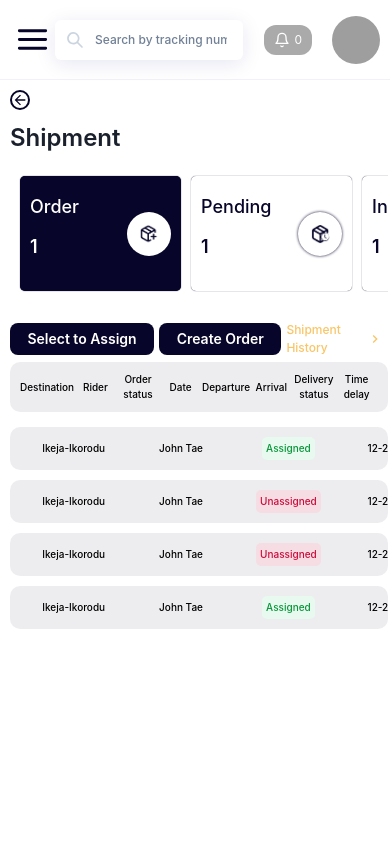
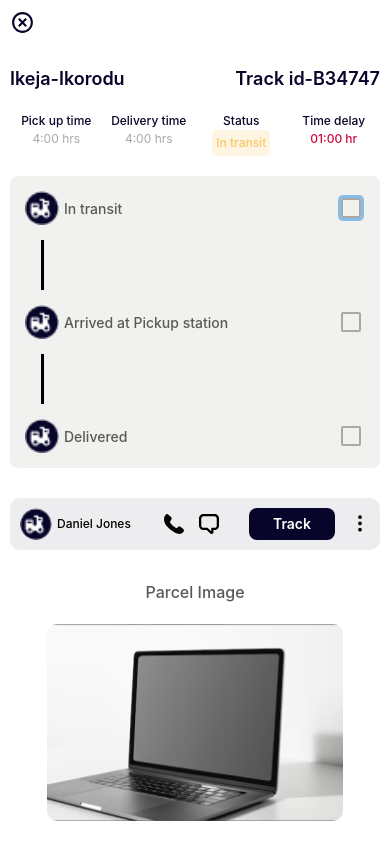
Before and after one commit to Tosin-Mayowa/sendrail, a React (Create React App) app: page /shipment in a window 390 px wide. Both pictures are taken after a click on the element 198 px from the left and 448 px from the top of the page. Built offline with nearby package versions, Linux system fonts and the light colour scheme; grey boxes are pictures that could not be loaded.

Commit message:
Added responsiveness for orders drawer

```diff
--- a/src/Component/Dashboard/DashboardLayout.tsx
+++ b/src/Component/Dashboard/DashboardLayout.tsx
@@ -35,7 +35,7 @@ function DashboardLayout({ children }: { children: JSX.Element }): JSX.Element {
     return (
         <Tabs index={tabIndex} onChange={handleTabChange}>
             <Grid
-                gridTemplateColumns={isSmallerScreen ? "100%" : "19% 81%"}
+                gridTemplateColumns={isSmallerScreen ? "100%" : "18% 82%"}
             >
                 {
                     !isSmallerScreen &&
--- a/src/Component/Dashboard/Shipment/ShipmentOverview/TableDrawer.tsx
+++ b/src/Component/Dashboard/Shipment/ShipmentOverview/TableDrawer.tsx
@@ -1,9 +1,10 @@
-import { Avatar, Box, Checkbox, Drawer, DrawerContent, DrawerOverlay, Flex, Grid, Text, useMediaQuery } from '@chakra-ui/react'
+import { Avatar, background, Box, Checkbox, Drawer, DrawerContent, DrawerOverlay, Flex, Grid, Tab, TabList, TabPanel, TabPanels, Tabs, Text, useMediaQuery } from '@chakra-ui/react'
 import React from 'react'
 import { RiCloseCircleLine } from 'react-icons/ri'
 import DeliveryStatus from './DeliveryStatus'
 import Bike from '../../../../Asset/Logos/Onboarding/bike.png'
 import v_line from '../../../../Asset/Logos/Onboarding/v-line.png'
+import pc from '../../../../Asset/pc.png'
 import CustomCheckbox from '../../../shared/CustomCheckbox'
 import CustomButton from '../../../shared/CustomButton'
 import { GoKebabVertical } from 'react-icons/go'
@@ -17,25 +18,42 @@ interface Props {
 const TableDrawer = ({ onClose, isOpen, details }: Props): JSX.Element => {
     const [isSmallerScreen] = useMediaQuery("(max-width: 860px)");
     const [isSmallerThan480] = useMediaQuery("(max-width: 480px)");
+    const tabs: string[] = ["Delivery 1", "Delivery 2", "Delivery 3", "Delivery 4", "Delivery 5",]
 
     return (
         <Drawer placement="right" onClose={onClose} isOpen={isOpen} size="md">
             <DrawerOverlay />
-            <DrawerContent color='#070529' padding="20px 30px">
-                <RiCloseCircleLine size="25" onClick={onClose} cursor="pointer" />
-                <Grid placeItems="center" rowGap="20px" my="30px">
-                    <Flex fontSize="24px" fontWeight="600" w="80%" justifyContent="space-between">
+            <DrawerContent
+                maxW={{ base: "100%", md: "38%" }}
+                width="100%"
+                color='#070529'
+                padding={{ base: "10px", lg: "20px 40px" }}
+                overflowY="scroll"
+                className='drawer-content'
+            >
+                <Box w="100%">
+                    <RiCloseCircleLine size="25" onClick={onClose} cursor="pointer" />
+                </Box>
+                <Flex
+                    w="100%"
+                    flexDirection="column"
+                    rowGap="20px"
+                    my="30px"
+                    width="100%"
+                    justifyContent="center"
+                    alignItems="center"
+                >
+                    <Flex fontSize={{ base: '18px', lg: '24px' }} fontWeight="600" w={{ base: "100%", md: "80%" }} justifyContent="space-between" >
                         <Text>{details?.destination}</Text>
                         <Text>Track id-B34747</Text>
                     </Flex>
                     <Grid
-                        w="80%"
+                        w={{ base: "100%", md: "80%" }}
                         gridTemplateColumns="repeat(4, 1fr)"
                         placeItems="center"
                         alignItems="flex-start"
-                        // justifyContent="space-between"
                         textAlign="center"
-                        fontSize="14px"
+                        fontSize={{ md: "14px", base: "12px" }}
                         fontWeight="500"
                     >
                         <Box>
@@ -56,17 +74,19 @@ const TableDrawer = ({ onClose, isOpen, details }: Props): JSX.Element => {
                         </Box>
                     </Grid>
                     <Grid
+                        w="100%"
                         background="#F1F1F0"
-                        padding="20px"
-                        w="100%"
+                        padding={{ md: "20px", base: "15px" }}
                         borderRadius="8px"
                         color="#595956"
                         rowGap="15px"
+                        fontWeight="500"
+                        fontSize={{ md: "16px", base: "14px" }}
                     >
                         <Grid
                             gridTemplateColumns="10% 80% 10%"
                             alignItems="center"
-                            gap="15px"
+                            gap={{ md: "15px", base: "5px" }}
                         >
                             <Box
                                 bgImage={`url(${Bike})`}
@@ -75,10 +95,7 @@ const TableDrawer = ({ onClose, isOpen, details }: Props): JSX.Element => {
                                     aspectRatio: "1/1"
                                 }}
                             />
-                            <Text
-                                fontWeight="500"
-                                fontSize="16px"
-                            >In transit</Text>
+                            <Text>In transit</Text>
                             <CustomCheckbox />
                         </Grid>
                         <Grid gridTemplateColumns="10% 90%" placeItems="center">
@@ -91,7 +108,7 @@ const TableDrawer = ({ onClose, isOpen, details }: Props): JSX.Element => {
                         <Grid
                             gridTemplateColumns="10% 80% 10%"
                             alignItems="center"
-                            gap="15px"
+                            gap={{ md: "15px", base: "5px" }}
                         >
                             <Box
                                 bgImage={`url(${Bike})`}
@@ -100,10 +117,7 @@ const TableDrawer = ({ onClose, isOpen, details }: Props): JSX.Element => {
                                     aspectRatio: "1/1"
                                 }}
                             />
-                            <Text
-                                fontWeight="500"
-                                fontSize="16px"
-                            >Arrived at Pickup station</Text>
+                            <Text>Arrived at Pickup station</Text>
                             <CustomCheckbox />
                         </Grid>
                         <Grid gridTemplateColumns="10% 90%" placeItems="center">
@@ -116,7 +130,7 @@ const TableDrawer = ({ onClose, isOpen, details }: Props): JSX.Element => {
                         <Grid
                             gridTemplateColumns="10% 80% 10%"
                             alignItems="center"
-                            gap="15px"
+                            gap={{ md: "15px", base: "5px" }}
                         >
                             <Box
                                 bgImage={`url(${Bike})`}
@@ -125,21 +139,18 @@ const TableDrawer = ({ onClose, isOpen, details }: Props): JSX.Element => {
                                     aspectRatio: "1/1"
                                 }}
                             />
-                            <Text
-                                fontWeight="500"
-                                fontSize="16px"
-                            >Delivered</Text>
+                            <Text>Delivered</Text>
                             <CustomCheckbox />
                         </Grid>
                     </Grid>
                     {
-                        (details?.order_status === "Unassigned" && details?.delivery_status === "Pending") || details?.delivery_status === "Canceled" &&
+                        ((details?.order_status === "Unassigned" && details?.delivery_status === "Pending") || details?.delivery_status === "Canceled") &&
                         <Flex justifyContent="flex-end" w="100%">
                             {
                                 details?.delivery_status === "Canceled" ?
-                                    <CustomButton text='Assign to Rider' onclick={() => { }} disabled />
+                                    <CustomButton size={isSmallerScreen && "sm"} text='Assign to Rider' onclick={() => { }} disabled />
                                     :
-                                    <CustomButton text='Assign to Rider' onclick={() => { }} />
+                                    <CustomButton size={isSmallerScreen && "sm"} text='Assign to Rider' onclick={() => { }} />
 
                             }
                         </Flex>
@@ -185,7 +196,106 @@ const TableDrawer = ({ onClose, isOpen, details }: Props): JSX.Element => {
                             </Flex>
                         </Grid>
                     }
-                </Grid>
+                    <Text
+                        fontSize="16px"
+                        fontWeight="500"
+                        color="#595956"
+                    >
+                        Parcel Image
+                    </Text>
+                    <Flex
+                        w={{ md: "60%", base: "80%" }}
+                        alignItems="center"
+                        justifyContent="center"
+                        background={`url(${pc})`}
+                        backgroundPosition="center"
+                        backgroundSize="cover"
+                        borderRadius="10px"
+                        overflow="hidden"
+
+                        style={{ aspectRatio: "6/4" }}
+                    />
+                    <Tabs variant="unstyled" width="100%">
+                        <TabList mt="10px">
+                            <Flex
+                                justifyContent="space-between"
+                                columnGap="10px"
+                                overflowX="scroll"
+                                className='table-row'
+                                py="3px"
+                            >
+                                {
+                                    tabs.map((e) => (
+                                        <Tab
+                                            color="#595956"
+                                            fontSize={{ md: "16px", base: "12px" }}
+                                            whiteSpace="nowrap"
+                                            fontWeight="500"
+                                            borderRadius="4px"
+                                            padding="4px 8px"
+                                            _selected={{
+                                                color: "#000000",
+                                                background: "#F1F1F0"
+                                            }}
+                                        >{e}</Tab>
+                                    ))
+                                }
+                            </Flex>
+                        </TabList>
+                        <TabPanels w="100%" color="#AAAAAA" fontSize={{ md: "14px", base: "12px" }} fontWeight="600">
+                            <TabPanel w="100%">
+                                <Box background="#F1F1F0" padding="24px" borderRadius="4px" my={{ md: "15px", base: "5px" }}>
+                                    <Text fontSize={{ md: "18px", base: "16px" }} mb="10px">
+                                        Delivery details
+                                    </Text>
+                                    <Grid gridTemplateColumns="1fr 1fr" rowGap={{ md: "20px", base: "10px" }}>
+                                        <Text>Customer Name</Text>
+                                        <Text>John Tae</Text>
+
+                                        <Text>Customer Phone Number</Text>
+                                        <Text>080393728623</Text>
+
+                                        <Text>Customer Code</Text>
+                                        <Text>728623</Text>
+
+                                        <Text>Drop Off Name</Text>
+                                        <Text>Maria Tae</Text>
+
+                                        <Text>Drop Off Phone Number</Text>
+                                        <Text>080393728623</Text>
+
+                                        <Text>Drop Off Code</Text>
+                                        <Text>393728</Text>
+
+                                        <Text>Location</Text>
+                                        <Text>Pick-up Location 7, badore street lagos ,nigeria Delivery Address 7, badore street lagos ,nigeria</Text>
+                                    </Grid>
+                                    <Text fontSize={{ md: "18px", base: "16px" }} mb="10px">
+                                        Payment method
+                                    </Text>
+                                    <Flex alignItems="center" columnGap={{ base: "10px", lg: "20px" }}>
+                                        <CustomCheckbox checked={true} />
+                                        <Text fontSize={{ md: "18px", base: "16px" }}>Payment on delivery</Text>
+                                    </Flex>
+                                </Box>
+                                <Box background="#F1F1F0" padding="24px" borderRadius="4px" my="15px">
+                                    <Text fontSize={{ md: "18px", base: "16px" }} mb="10px">
+                                        Parcel contents
+                                    </Text>
+                                    <Grid gridTemplateColumns="1fr 1fr 1fr" rowGap={{ md: "20px", base: "10px" }}>
+                                        <Text>Laptops</Text>
+                                        <Text>Quantify: 1</Text>
+                                        <Text color="#000000">Total kg: 20</Text>
+
+                                        <Text>Laptops</Text>
+                                        <Text>Quantify: 1</Text>
+                                        <Text color="#000000">Delivery Fee: #500</Text>
+                                    </Grid>
+                                </Box>
+                            </TabPanel>
+                        </TabPanels>
+                    </Tabs>
+                </Flex>
             </DrawerContent>
         </Drawer>
     )
--- a/src/Component/Dashboard/Shipment/ShipmentOverview/index.tsx
+++ b/src/Component/Dashboard/Shipment/ShipmentOverview/index.tsx
@@ -107,7 +107,7 @@ function Index(): JSX.Element {
                 }
                 )}
             </Grid>
-            <Flex w="100%" columnGap="5px" justifyContent={isSmallerThan480 ? "center" : "space-between"} alignItems="center" mt="20px">
+            <Flex w="100%" columnGap="5px" justifyContent={isSmallerThan480 ? "center" : "space-between"} alignItems="center" my="20px">
                 {assignOptions()}
                 <Flex alignItems="center" flexDirection={isSmallerThan480 ? "row-reverse" : "row"}>
                     <Link to="/shipment-history">
--- a/src/Component/Dashboard/Shipment/styles.css
+++ b/src/Component/Dashboard/Shipment/styles.css
@@ -31,3 +31,18 @@
     background: #D9D9D9;
     border-radius: 10px;
 }
+
+.drawer-content::-webkit-scrollbar {
+    width: 7px;
+    max-height: 40px;
+}
+
+.drawer-content::-webkit-scrollbar-track {
+    border-radius: 10px;
+    background-color: #fff;
+}
+
+.drawer-content::-webkit-scrollbar-thumb {
+    background: #ABA7A7;
+    border-radius: 10px;
+}
--- a/src/Component/shared/CustomCheckbox.tsx
+++ b/src/Component/shared/CustomCheckbox.tsx
@@ -1,4 +1,4 @@
-import { border, Checkbox } from '@chakra-ui/react'
+import { Checkbox } from '@chakra-ui/react'
 import React from 'react'
 
 interface Props {
@@ -8,14 +8,16 @@ interface Props {
     size: "sm" | "md" | "lg"
 }
 const CustomCheckbox = ({ checked, border_color, onChange, size }: Props) => {
-    return (<>
-        {
-            checked ?
-                <Checkbox border={border_color} w="max-content" borderRadius="3px" checked onChange={onChange} />
-                :
-                <Checkbox border={border_color} w="max-content" borderRadius="3px" onChange={onChange} size={size} />
-        }
-    </>
+    return (
+        <>
+            {/* <Checkbox border={border_color} w="max-content" borderRadius="3px" isChecked={checked} onChange={onChange} size={size} colorScheme="primary" /> */}
+            {
+                checked ?
+                    <Checkbox border={border_color} w="max-content" borderRadius="3px" isChecked={true} onChange={onChange} size={size} colorScheme="primary" />
+                    :
+                    <Checkbox border={border_color} w="max-content" borderRadius="3px" onChange={onChange} size={size} colorScheme="primary" />
+            }
+        </>
     )
 }
 
--- a/src/theme/color.ts
+++ b/src/theme/color.ts
@@ -6,7 +6,7 @@ export const theme = extendTheme({
     primary: {
       main: '#070529',
       100: '#F9C567',
-
+      500: '#070529'
     },
   },
 });
```
Also changed, not shown: src/Component/Dashboard/Shipment/ShipmentOverview/Table.tsx (+9 -2 lines).
